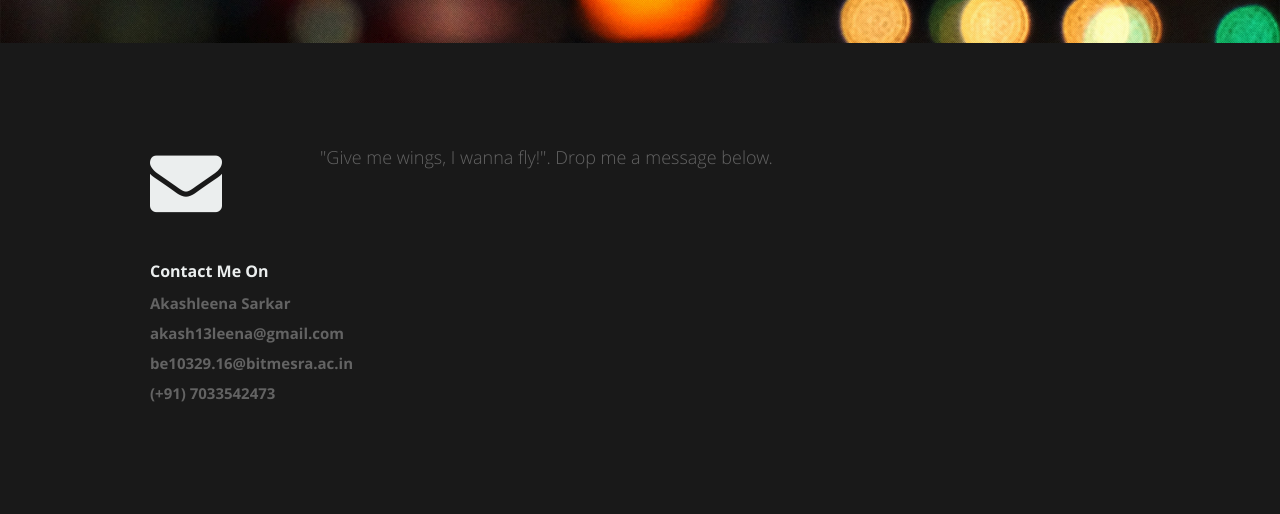
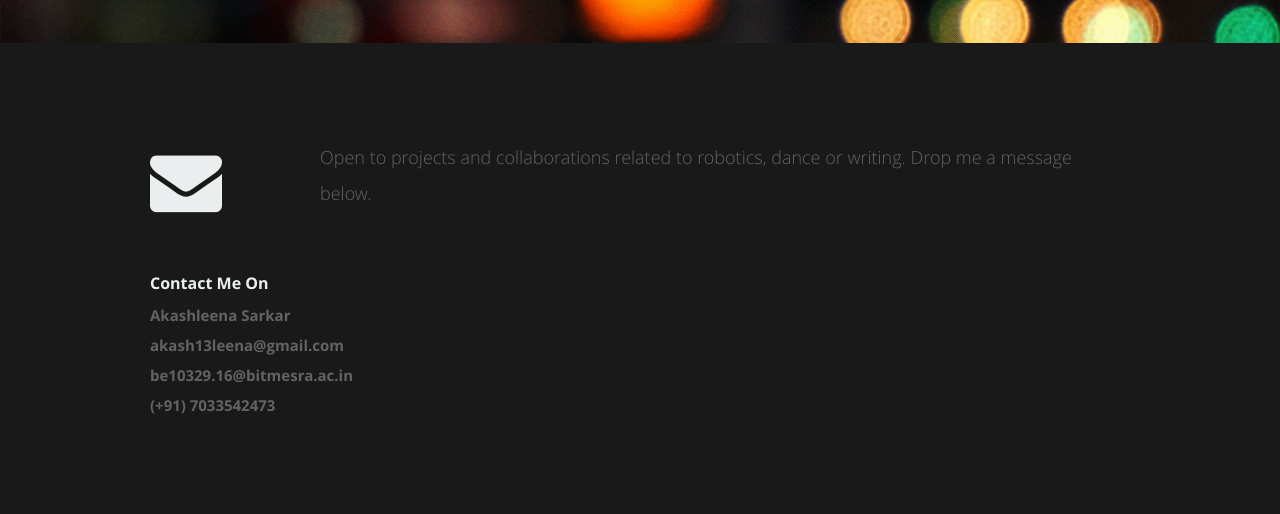
Before and after one commit to Akashleena/Akashleena.github.io, a plain HTML site: page index.html in a window 1280 px wide. Shown: the part 5766-6280 px from the top of the page. Drawn offline with nearby package versions, Linux system fonts and the light colour scheme.

Commit message:
updated index.html

```diff
--- a/index.html
+++ b/index.html
@@ -724,7 +724,7 @@
             <div class="ten columns">
 
                   <p class="lead">
-			  "Give me wings, I wanna fly!". Drop me a message below.
+			  Open to projects and collaborations related to robotics, dance or writing. Drop me a message below.
                   </p>
 
             </div>
```
